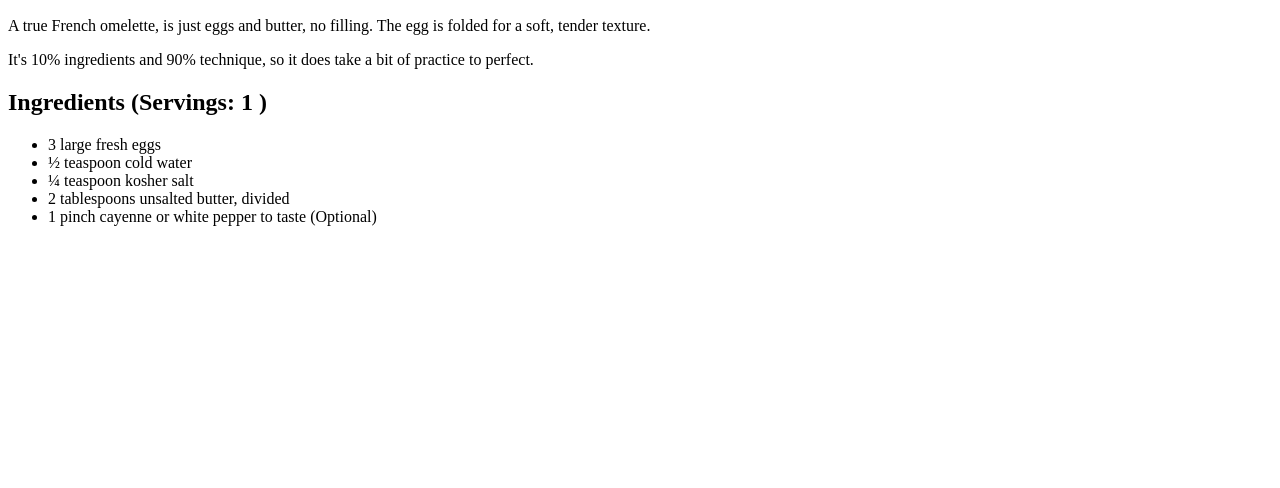
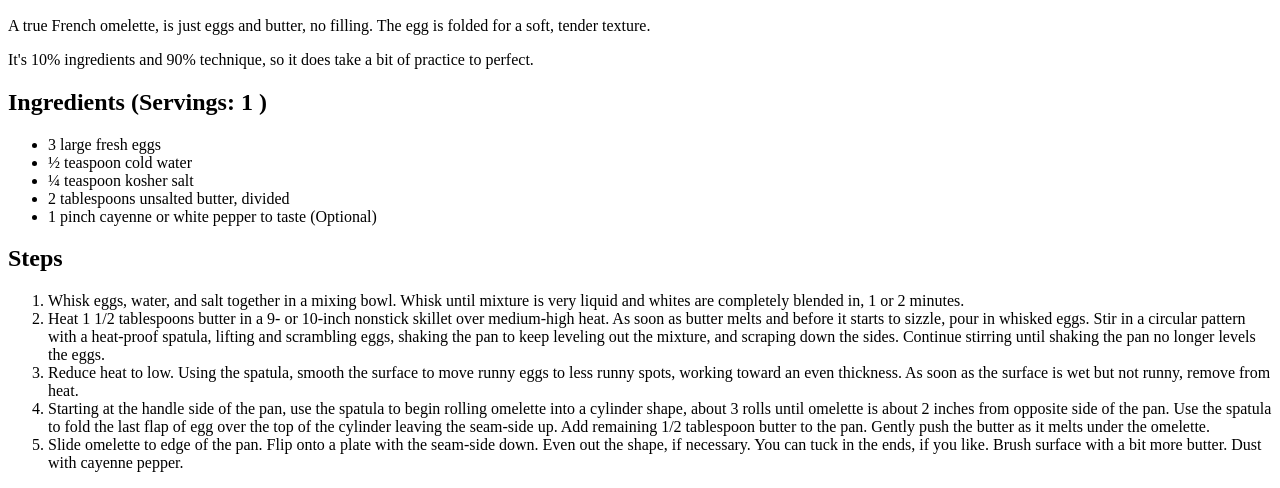
Before and after one commit to sncdev31331/snc-recipes, a plain HTML site: page recipes/french-omelette.html in a window 1280 px wide. Shown: the part 434-922 px from the top of the page. Before the commit the page ends 800 px from the top, so only its background shows below. Drawn offline with Linux system fonts and the light colour scheme.

Commit message:
List steps needed to prepare french-omelette

```diff
--- a/recipes/french-omelette.html
+++ b/recipes/french-omelette.html
@@ -28,5 +28,39 @@
       <li>2 tablespoons unsalted butter, divided</li>
       <li>1 pinch cayenne or white pepper to taste (Optional)</li>
     </ul>
+    <h2>Steps</h2>
+    <ol>
+      <li>
+        Whisk eggs, water, and salt together in a mixing bowl. Whisk until
+        mixture is very liquid and whites are completely blended in, 1 or 2
+        minutes.
+      </li>
+      <li>
+        Heat 1 1/2 tablespoons butter in a 9- or 10-inch nonstick skillet over
+        medium-high heat. As soon as butter melts and before it starts to
+        sizzle, pour in whisked eggs. Stir in a circular pattern with a
+        heat-proof spatula, lifting and scrambling eggs, shaking the pan to keep
+        leveling out the mixture, and scraping down the sides. Continue stirring
+        until shaking the pan no longer levels the eggs.
+      </li>
+      <li>
+        Reduce heat to low. Using the spatula, smooth the surface to move runny
+        eggs to less runny spots, working toward an even thickness. As soon as
+        the surface is wet but not runny, remove from heat.
+      </li>
+      <li>
+        Starting at the handle side of the pan, use the spatula to begin rolling
+        omelette into a cylinder shape, about 3 rolls until omelette is about 2
+        inches from opposite side of the pan. Use the spatula to fold the last
+        flap of egg over the top of the cylinder leaving the seam-side up. Add
+        remaining 1/2 tablespoon butter to the pan. Gently push the butter as it
+        melts under the omelette.
+      </li>
+      <li>
+        Slide omelette to edge of the pan. Flip onto a plate with the seam-side
+        down. Even out the shape, if necessary. You can tuck in the ends, if you
+        like. Brush surface with a bit more butter. Dust with cayenne pepper.
+      </li>
+    </ol>
   </body>
 </html>
```
